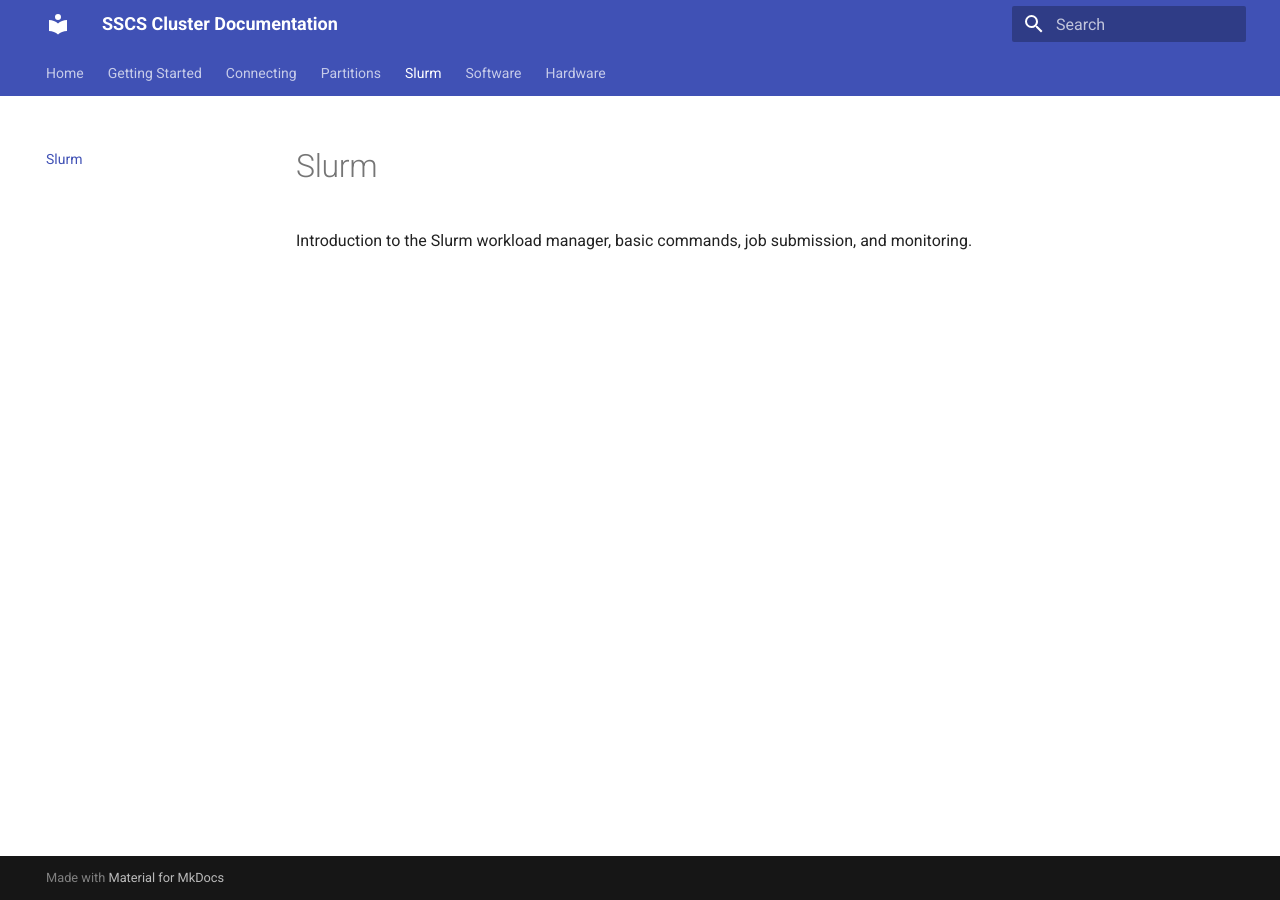
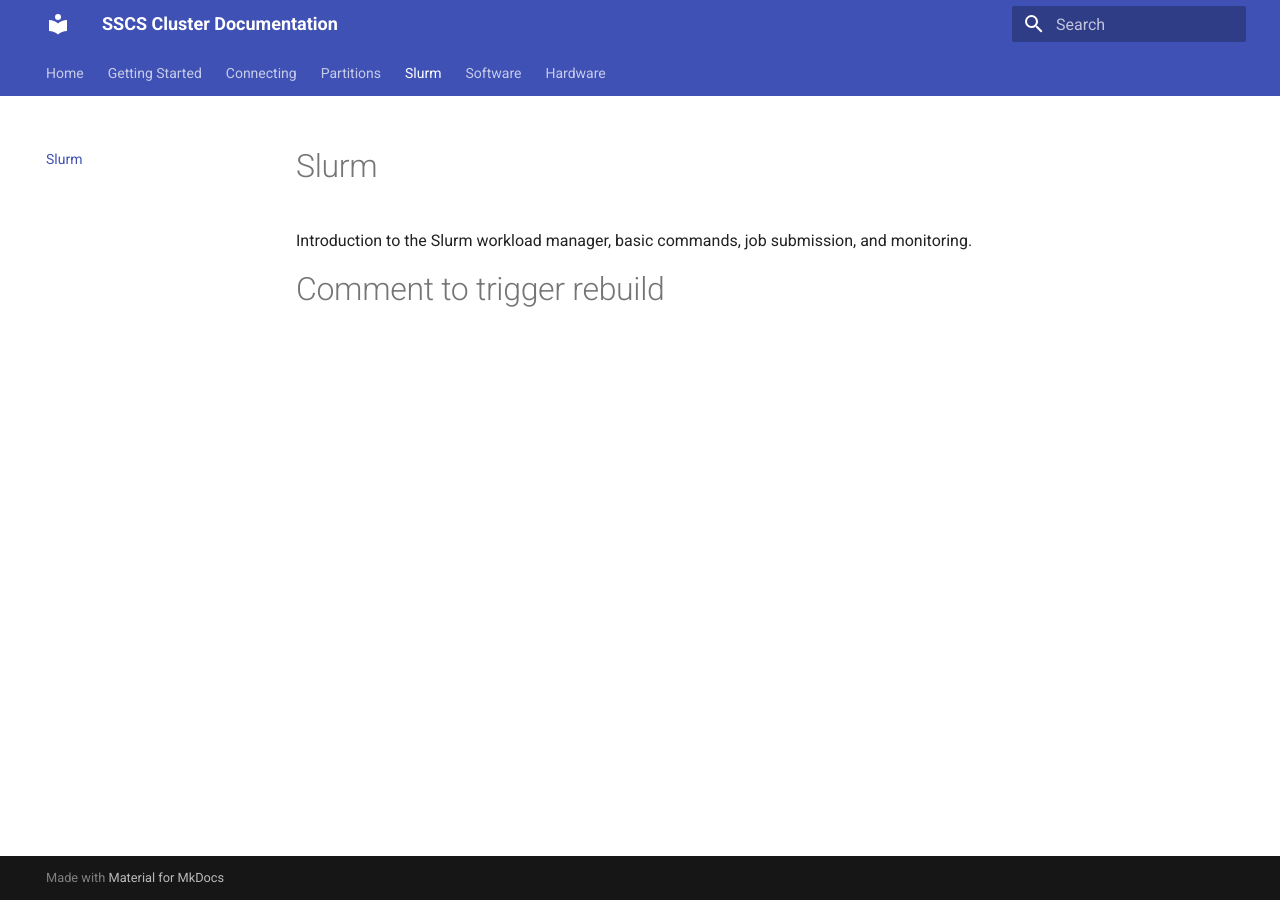
Before and after one commit to uchicago-ssd-sscs/hpc-docs, an MkDocs documentation site: the page built from docs/slurm/slurm.md, in a window 1280 px wide. Built offline with MkDocs 1.6.1 and Material for MkDocs 9.7.7, drawn with Linux system fonts in a browser that asks for light colours.

Commit message:
Update slurm.md
Edit to slurm.md to trigger rebuild

```diff
--- a/docs/slurm/slurm.md
+++ b/docs/slurm/slurm.md
@@ -2,4 +2,4 @@
 
 Introduction to the Slurm workload manager, basic commands, job submission, and monitoring.
 
-<!-- trigger rebuild -->
+# Comment to trigger rebuild
```
